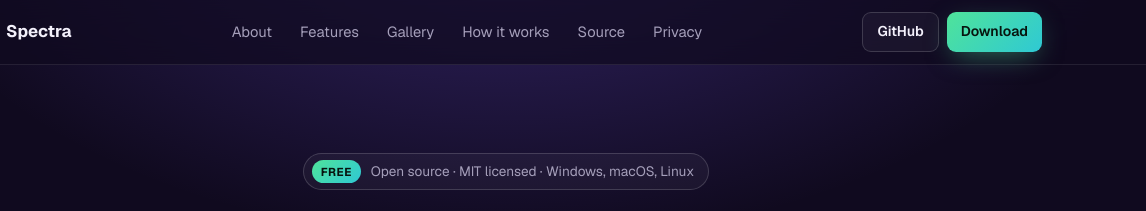
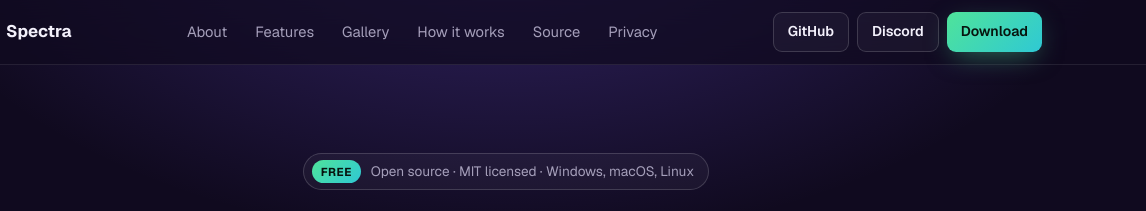
Before and after one commit to mcpacks-site/Spectra-launcher, a plain HTML site: page index.html in a window 1280 px wide. Shown: the top 211 px of the page, 134-1280 px from the left. Drawn offline with nearby package versions, Linux system fonts and the light colour scheme; no server answers.

Commit message:
Add Discord links and update contact email
Updated contact email and added Discord links throughout the page.

```diff
--- a/index.html
+++ b/index.html
@@ -161,6 +161,7 @@
     </nav>
     <div class="nav-cta">
       <a class="btn sm" href="https://github.com/mcpacks-site/Spectra-launcher">GitHub</a>
+      <a class="btn sm" href="https://discord.gg/rWtmhRpa7s">Discord</a>
       <a class="btn sm primary" id="dl-nav" href="https://github.com/mcpacks-site/Spectra-launcher/releases/latest">Download</a>
     </div>
   </div>
@@ -248,6 +249,7 @@
       <div class="grid g4">
         <a class="card link-card" href="https://github.com/mcpacks-site/Spectra-launcher"><div><b>Source code</b><em>github.com/mcpacks-site</em></div><span class="arrow">&rarr;</span></a>
         <a class="card link-card" href="https://github.com/mcpacks-site/Spectra-launcher/releases"><div><b>Releases</b><em>All versions and downloads</em></div><span class="arrow">&rarr;</span></a>
+        <a class="card link-card" href="https://discord.gg/rWtmhRpa7s"><div><b>Discord</b><em>Chat, get help and share feedback</em></div><span class="arrow">&rarr;</span></a>
         <a class="card link-card" href="https://github.com/mcpacks-site/Spectra-launcher/issues"><div><b>Issues</b><em>Report a problem or ask for a feature</em></div><span class="arrow">&rarr;</span></a>
         <a class="card link-card" href="https://github.com/mcpacks-site/Spectra-launcher/blob/main/LICENSE"><div><b>MIT license</b><em>Free to use and modify</em></div><span class="arrow">&rarr;</span></a>
       </div>
@@ -279,7 +281,7 @@
       <p>Sign-in uses Microsoft's standard device code flow with the scope <code>XboxLive.signin offline_access</code>. We never see your Microsoft password.</p>
 
       <h3>Contact</h3>
-      <p><a href="mailto:support@mcpacks.site">support@mcpacks.site</a></p>
+      <p><a href="mailto:hilderbrandzachary@gmail.com">hilderbrandzachary@gmail.com</a></p>
 
       </div>
     </section>
@@ -289,7 +291,7 @@
   <div class="wrap">
     <p class="tag">Play Minecraft your way.</p>
     <p>Spectra Launcher is free and open source. It is not an official Minecraft product and is not approved by or associated with Mojang or Microsoft. It is not affiliated with the Fabric, Quilt, Forge or NeoForge projects.</p>
-    <div class="fl"><a href="https://github.com/mcpacks-site/Spectra-launcher">Source code</a><a href="#privacy">Privacy policy</a><a href="mailto:support@mcpacks.site">Contact</a></div>
+    <div class="fl"><a href="https://github.com/mcpacks-site/Spectra-launcher">Source code</a><a href="https://discord.gg/rWtmhRpa7s">Discord</a><a href="#privacy">Privacy policy</a><a href="mailto:hilderbrandzachary@gmail.com">Contact</a></div>
   </div>
 </footer>
 <script>
```
